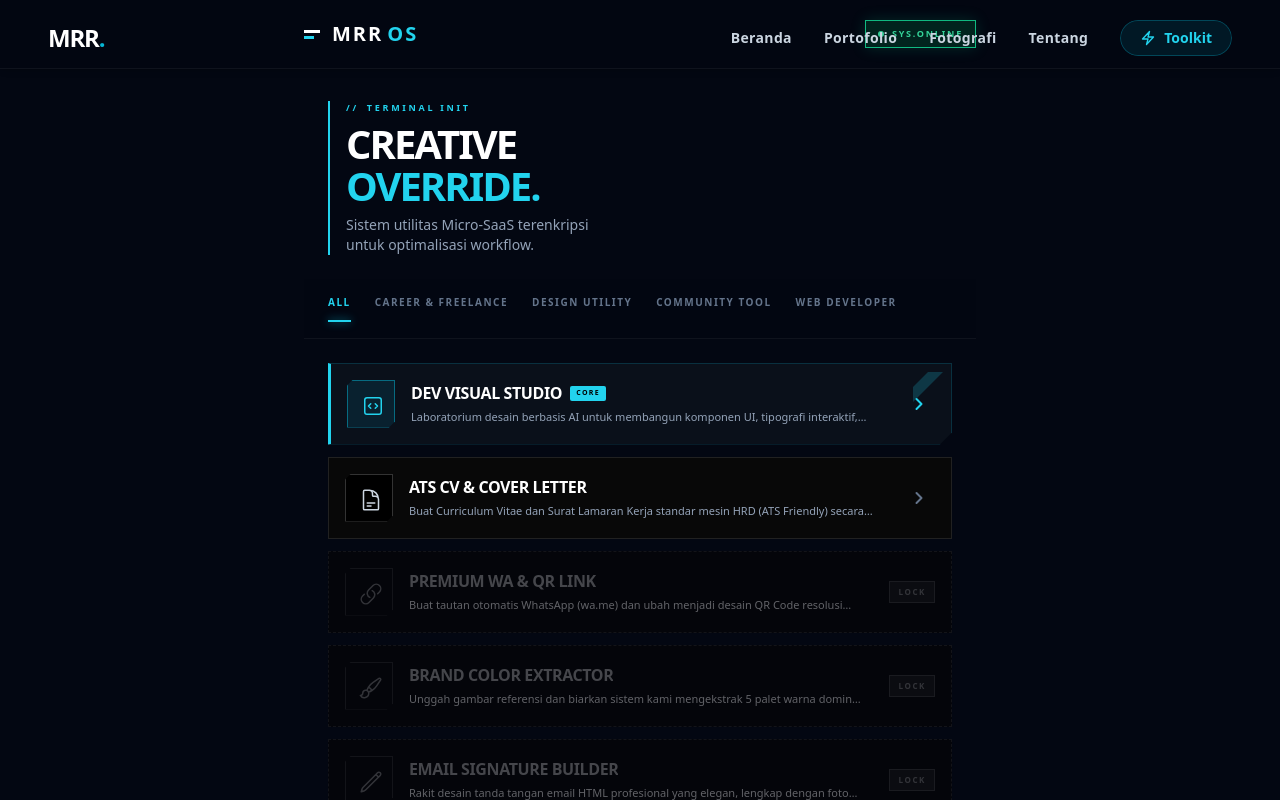
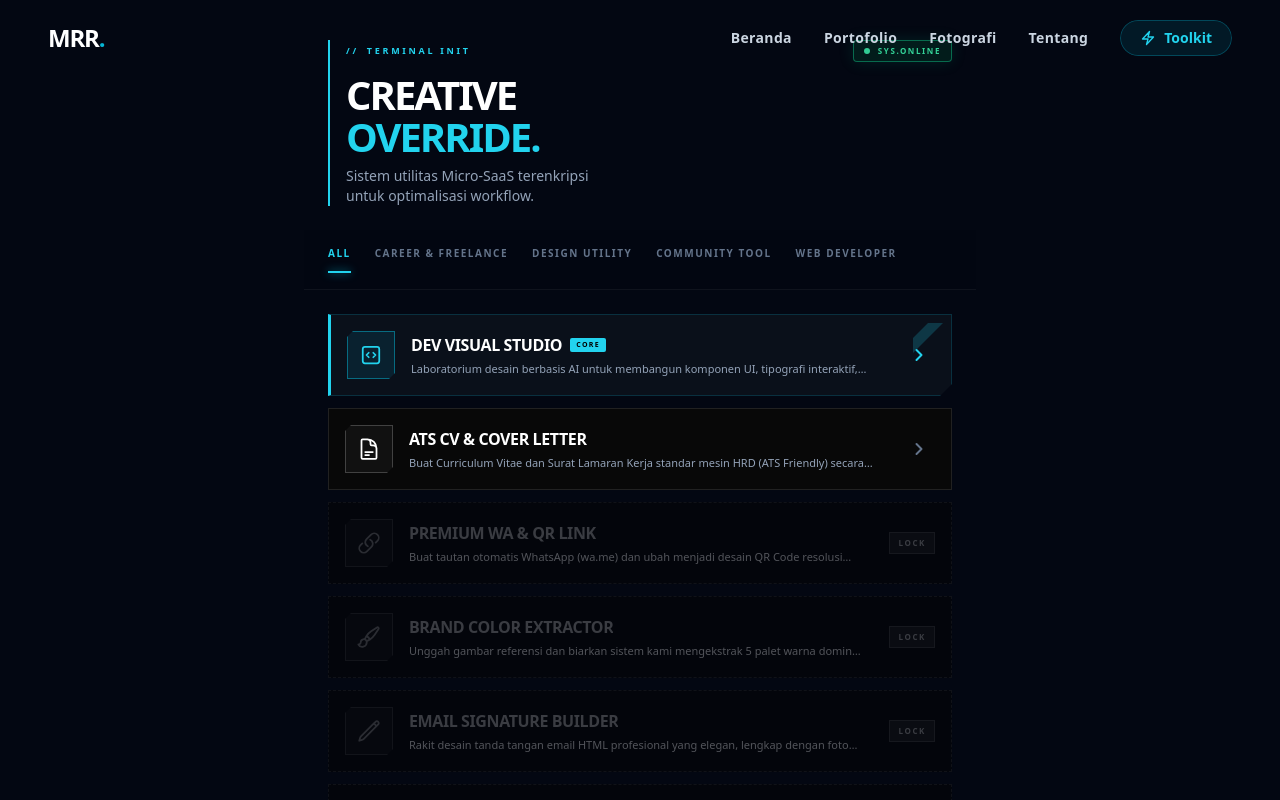
Before and after one commit to Rafli161102/CV-MRR, a Next.js app: page /toolkit in a window 1280 px wide. Shown: the top 800 px of the page. Built offline with nearby package versions, Linux system fonts and the light colour scheme.

Commit message:
Update page.jsx

```diff
--- a/src/app/toolkit/page.jsx
+++ b/src/app/toolkit/page.jsx
@@ -5,7 +5,7 @@ import Link from 'next/link';
 import { toolkits } from '../../data/toolkitDB';
 
 // =========================================================================
-// TACTICAL HUD ICONS (ZZZ / ARKNIGHTS VIBE)
+// TACTICAL HUD ICONS
 // =========================================================================
 const AppIcons = {
   Sparkles: () => <svg xmlns="http://www.w3.org/2000/svg" fill="none" viewBox="0 0 24 24" strokeWidth={2} stroke="currentColor" className="w-3.5 h-3.5 text-cyan-400 animate-pulse"><path strokeLinecap="round" strokeLinejoin="round" d="M9.813 15.904L9 18.75l-.813-2.846a4.5 4.5 0 00-3.09-3.09L2.25 12l2.846-.813a4.5 4.5 0 003.09-3.09L9 5.25l.813 2.846a4.5 4.5 0 003.09 3.09L15.75 12l-2.846.813a4.5 4.5 0 00-3.09 3.09z" /></svg>,
@@ -15,7 +15,7 @@ const AppIcons = {
 };
 
 // =========================================================================
-// COMPONENT: TACTICAL MODULE CARD (CHAMFERED EDGES)
+// COMPONENT: TACTICAL MODULE CARD (BUG FIX: ICON HARMONY)
 // =========================================================================
 const TacticalCard = ({ tool }) => {
   const isActive = tool.status === 'active';
@@ -31,28 +31,31 @@ const TacticalCard = ({ tool }) => {
           ? isFlagship
             ? 'bg-[#0a101a] border-l-[3px] border-l-cyan-400 border-t border-r border-b border-cyan-500/20 hover:border-cyan-400 hover:shadow-[0_0_20px_rgba(6,182,212,0.15)] active:scale-[0.98]'
             : 'bg-[#080808] border border-white/10 hover:bg-[#111] hover:border-white/30 active:scale-[0.98]'
-          : 'bg-[#050505] border border-dashed border-white/10 opacity-60 grayscale cursor-not-allowed'
+          : 'bg-[#050505] border border-dashed border-white/10 opacity-50 grayscale cursor-not-allowed'
       }`}
       style={{ clipPath: isFlagship ? 'polygon(0 0, 100% 0, 100% calc(100% - 12px), calc(100% - 12px) 100%, 0 100%)' : 'none' }}
     >
-      {/* Background Accent Lines */}
+      {/* Background Accent Lines (Khusus Flagship) */}
       {isFlagship && (
         <div className="absolute right-2 top-2 opacity-20 pointer-events-none">
           <svg width="30" height="30" viewBox="0 0 40 40"><path d="M0 40L40 0H20L0 20V40Z" fill="#22d3ee"/></svg>
         </div>
       )}
 
-      {/* Technical Icon Box */}
+      {/* Technical Icon Box - MEMAKSA SEMUA IKON JADI SERAGAM */}
       <div className={`w-12 h-12 shrink-0 flex items-center justify-center transition-all duration-300 relative ${
         isActive
           ? isFlagship
             ? 'bg-cyan-950/50 text-cyan-400 border border-cyan-500/50 group-hover:bg-cyan-400 group-hover:text-black'
-            : 'bg-black border border-white/20 text-slate-300 group-hover:text-white'
-          : 'bg-transparent border border-white/10 text-slate-600'
+            : 'bg-[#111] text-white border border-white/20 group-hover:text-cyan-400 group-hover:border-cyan-500/30'
+          : 'bg-[#0a0a0a] border border-white/10 text-slate-600'
       }`}
       style={{ clipPath: 'polygon(0 6px, 6px 0, 100% 0, 100% calc(100% - 6px), calc(100% - 6px) 100%, 0 100%)' }}
       >
-         <div className="w-5 h-5 z-10">{tool.icon}</div>
+         {/* CSS Child Selector [&>svg] memaksa ikon SVG memiliki ketebalan (stroke) dan ukuran yang sama persis */}
+         <div className="flex items-center justify-center w-6 h-6 z-10 [&>svg]:w-full [&>svg]:h-full [&>svg]:stroke-[1.75] [&>svg]:fill-none [&>path]:stroke-current">
+            {tool.icon}
+         </div>
       </div>
 
       {/* Data Content */}
@@ -78,13 +81,13 @@ const TacticalCard = ({ tool }) => {
           <div className={`flex items-center justify-center w-8 h-8 transition-all duration-300 ${
             isFlagship
             ? 'text-cyan-400 group-hover:translate-x-1.5'
-            : 'text-slate-500 group-hover:text-white group-hover:translate-x-1.5'
+            : 'text-slate-500 group-hover:text-cyan-400 group-hover:translate-x-1.5'
           }`}>
             <AppIcons.ArrowRight />
           </div>
         ) : (
           <div className="flex items-center gap-1.5 px-2 py-1 bg-white/5 border border-white/10">
-             <span className="text-[8px] font-black tracking-[0.2em] text-slate-600">LOCK</span>
+             <span className="text-[8px] font-black tracking-[0.2em] text-slate-500">LOCK</span>
           </div>
         )}
       </div>
@@ -95,53 +98,42 @@ const TacticalCard = ({ tool }) => {
 export default function ToolkitPage() {
   const categories = ['All', ...new Set(toolkits.map(tool => tool.category))];
   const [activeCat, setActiveCat] = useState('All');
-  const [isSecurityModalOpen, setIsSecurityModalOpen] = useState(false); // STATE UNTUK MODAL
+  const [isSecurityModalOpen, setIsSecurityModalOpen] = useState(false);
 
   const filteredTools = activeCat === 'All'
     ? [...toolkits].sort((a, b) => (a.id === 'css-studio' ? -1 : b.id === 'css-studio' ? 1 : 0))
     : toolkits.filter(tool => tool.category === activeCat);
 
   return (
-    <div className="min-h-screen bg-[#030712] text-slate-200 font-sans pb-32 relative selection:bg-cyan-500/30 selection:text-cyan-300" style={{ overscrollBehavior: 'none' }}>
+    <div className="min-h-screen bg-[#030712] text-slate-200 font-sans pb-32 pt-6 relative selection:bg-cyan-500/30 selection:text-cyan-300" style={{ overscrollBehavior: 'none' }}>
 
       {/* Background Grid Pattern (Sci-Fi) */}
       <div className="fixed inset-0 tactical-grid opacity-[0.05] pointer-events-none z-0"></div>
 
-      {/* ========================================================= */}
-      {/* TACTICAL HEADER                                           */}
-      {/* ========================================================= */}
-      <div className="sticky top-0 z-40 bg-[#030712]/95 backdrop-blur-xl px-6 py-5 border-b border-white/5 shadow-md">
-        <div className="max-w-2xl mx-auto flex items-center justify-between">
-          <div className="flex items-center gap-3">
-             <div className="flex flex-col gap-[3px]">
-               <div className="w-4 h-[3px] bg-white"></div>
-               <div className="w-2.5 h-[3px] bg-cyan-400"></div>
-             </div>
-             <h1 className="text-xl font-black text-white tracking-[0.1em] uppercase">
-               MRR<span className="text-cyan-400 ml-1">OS</span>
-             </h1>
-          </div>
-
-          {/* SECURE BADGE - BISA DIKLIK */}
-          <button
-            onClick={() => setIsSecurityModalOpen(true)}
-            className="group flex items-center gap-2 bg-emerald-950/80 hover:bg-emerald-900 border border-emerald-500 px-3 py-1.5 shadow-[0_0_15px_rgba(16,185,129,0.2)] active:scale-95 transition-all"
-          >
-             <div className="w-1.5 h-1.5 bg-emerald-400 rounded-full animate-pulse group-hover:scale-125 transition-transform"></div>
-             <span className="text-[9px] font-black text-emerald-400 tracking-[0.2em] uppercase">SYS.ONLINE</span>
-          </button>
-        </div>
-      </div>
+      {/* Header lama DIHAPUS agar tidak bentrok dengan Navbar Global */}
 
       <div className="max-w-2xl mx-auto px-6 relative z-10">
 
         {/* ========================================================= */}
-        {/* HERO TERMINAL TEXT                                        */}
+        {/* HERO TERMINAL TEXT + SYS.ONLINE BADGE                     */}
         {/* ========================================================= */}
-        <div className="mb-6 mt-8 animate-fade-in relative border-l-2 border-cyan-400 pl-4">
-          <div className="text-[9px] text-cyan-400 font-black tracking-[0.3em] uppercase mb-2 flex items-center gap-2">
-            <span>//</span> TERMINAL INIT
+        <div className="mb-6 mt-4 animate-fade-in relative border-l-2 border-cyan-400 pl-4">
+
+          <div className="flex items-center justify-between mb-3">
+            <div className="text-[9px] text-cyan-400 font-black tracking-[0.3em] uppercase flex items-center gap-2">
+              <span>//</span> TERMINAL INIT
+            </div>
+
+            {/* SECURE BADGE - Dipindah ke sini agar tidak bentrok dengan navbar atas */}
+            <button
+              onClick={() => setIsSecurityModalOpen(true)}
+              className="group flex items-center gap-2 bg-emerald-950/60 hover:bg-emerald-900 border border-emerald-500/50 px-2.5 py-1 rounded shadow-[0_0_15px_rgba(16,185,129,0.15)] active:scale-95 transition-all"
+            >
+               <div className="w-1.5 h-1.5 bg-emerald-400 rounded-full animate-pulse group-hover:scale-125 transition-transform"></div>
+               <span className="text-[8px] font-black text-emerald-400 tracking-[0.2em] uppercase">SYS.ONLINE</span>
+            </button>
           </div>
+
           <h2 className="text-[32px] sm:text-[40px] font-black text-white tracking-tighter mb-2 leading-[1.05] uppercase">
             Creative <br/> <span className="text-cyan-400">Override.</span>
           </h2>
@@ -153,7 +145,8 @@ export default function ToolkitPage() {
         {/* ========================================================= */}
         {/* TACTICAL TABS                                             */}
         {/* ========================================================= */}
-        <div className="flex overflow-x-auto no-scrollbar gap-6 py-4 -mx-6 px-6 snap-x sticky top-[68px] z-30 bg-[#030712]/95 backdrop-blur-md border-b border-white/5 animate-fade-in" style={{ animationDelay: '0.1s' }}>
+        {/* Top di-adjust ke 60px/70px agar menyangkut pas di bawah Global Navbar saat discroll */}
+        <div className="flex overflow-x-auto no-scrollbar gap-6 py-4 -mx-6 px-6 snap-x sticky top-[60px] md:top-[70px] z-30 bg-[#030712]/95 backdrop-blur-md border-b border-white/5 animate-fade-in" style={{ animationDelay: '0.1s' }}>
           {categories.map(cat => (
             <button
               key={cat} onClick={() => setActiveCat(cat)}
@@ -179,7 +172,7 @@ export default function ToolkitPage() {
             ))}
 
             {filteredTools.length === 0 && (
-                <div className="flex flex-col items-center justify-center text-center py-16 px-6 bg-black border border-dashed border-white/20">
+                <div className="flex flex-col items-center justify-center text-center py-16 px-6 bg-[#050505] border border-dashed border-white/10 rounded-xl">
                    <span className="text-[10px] uppercase tracking-[0.3em] text-slate-500 font-bold">ERR: MODULE NOT FOUND</span>
                 </div>
             )}
@@ -193,41 +186,37 @@ export default function ToolkitPage() {
       {/* ========================================================= */}
       {isSecurityModalOpen && (
         <div className="fixed inset-0 z-[100] flex items-center justify-center p-6 bg-black/80 backdrop-blur-sm animate-fade-in touch-none">
-           {/* Background Click untuk Close */}
            <div className="absolute inset-0" onClick={() => setIsSecurityModalOpen(false)}></div>
 
-           {/* Modal Box */}
            <div className="relative w-full max-w-sm bg-[#050b14] border border-emerald-500/50 shadow-[0_0_40px_rgba(16,185,129,0.15)] rounded-2xl overflow-hidden z-10" style={{ clipPath: 'polygon(0 0, 100% 0, 100% calc(100% - 20px), calc(100% - 20px) 100%, 0 100%)' }}>
 
-              {/* Header Modal */}
               <div className="bg-emerald-950/50 border-b border-emerald-500/30 px-5 py-4 flex items-center justify-between">
                  <div className="flex items-center gap-3">
                     <AppIcons.Shield />
                     <span className="text-emerald-400 text-[10px] font-black tracking-[0.2em] uppercase">Security Protocol</span>
                  </div>
-                 <button onClick={() => setIsSecurityModalOpen(false)} className="text-emerald-500 hover:text-white transition-colors text-xs font-black">
+                 <button onClick={() => setIsSecurityModalOpen(false)} className="text-emerald-500 hover:text-white transition-colors text-xs font-black px-2">
                     [ X ]
                  </button>
               </div>
 
-              {/* Isi Konten Modal */}
               <div className="p-5 sm:p-6 space-y-5">
-                 <div className="space-y-1.5">
-                    <h4 className="text-white text-xs font-black tracking-widest uppercase">1. Zero Data Storage</h4>
+                 <div className="space-y-1.5 border-l-2 border-emerald-500/30 pl-3">
+                    <h4 className="text-white text-[10px] font-black tracking-widest uppercase">1. Zero Data Storage</h4>
                     <p className="text-slate-400 text-[11px] leading-relaxed">
-                      Aplikasi ini beroperasi menggunakan <strong>Client-Side Logic</strong>. Artinya, seluruh data yang Anda masukkan (Nama, Invoice, Desain Canvas) <strong>TIDAK PERNAH</strong> dikirim atau disimpan di server kami.
+                      Sistem beroperasi via <strong>Client-Side Logic</strong>. Seluruh data (Nama, CV, Invoice, Desain) <strong>TIDAK PERNAH</strong> dikirim atau disimpan di server kami.
                     </p>
                  </div>
-                 <div className="space-y-1.5">
-                    <h4 className="text-white text-xs font-black tracking-widest uppercase">2. Local Environment</h4>
+                 <div className="space-y-1.5 border-l-2 border-emerald-500/30 pl-3">
+                    <h4 className="text-white text-[10px] font-black tracking-widest uppercase">2. Local Environment</h4>
                     <p className="text-slate-400 text-[11px] leading-relaxed">
-                      Semua proses *render*, kalkulasi, dan manipulasi AI dilakukan secara langsung di dalam *browser* HP/Laptop Anda. Privasi karya Anda 100% aman.
+                      Render PDF, kalkulasi, dan manipulasi kanvas diproses langsung oleh RAM/CPU <em>browser</em> perangkat Anda sendiri. Privasi 100% terkunci.
                     </p>
                  </div>
-                 <div className="space-y-1.5">
-                    <h4 className="text-white text-xs font-black tracking-widest uppercase">3. Cache Memory</h4>
+                 <div className="space-y-1.5 border-l-2 border-emerald-500/30 pl-3">
+                    <h4 className="text-white text-[10px] font-black tracking-widest uppercase">3. Cache Memory</h4>
                     <p className="text-slate-400 text-[11px] leading-relaxed">
-                      Data preferensi (seperti pengaturan Profil Global) hanya disimpan secara sementara di dalam <span className="text-emerald-400 font-mono">localStorage</span> perangkat Anda sendiri.
+                      Data profil hanya disimpan sementara sebagai <span className="text-emerald-400 font-mono bg-emerald-950/50 px-1 rounded">localStorage</span> di HP Anda agar sinkron otomatis saat membuka modul lain.
                     </p>
                  </div>
               </div>
```
